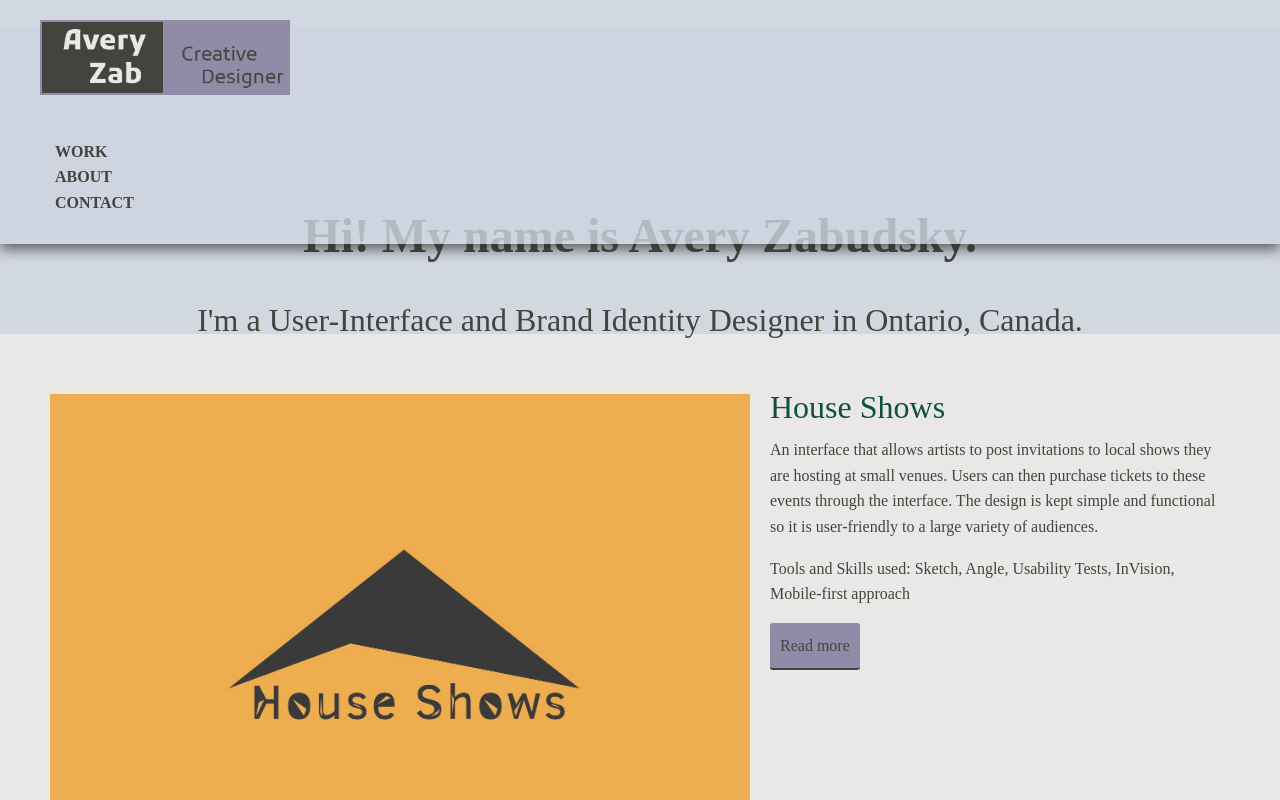
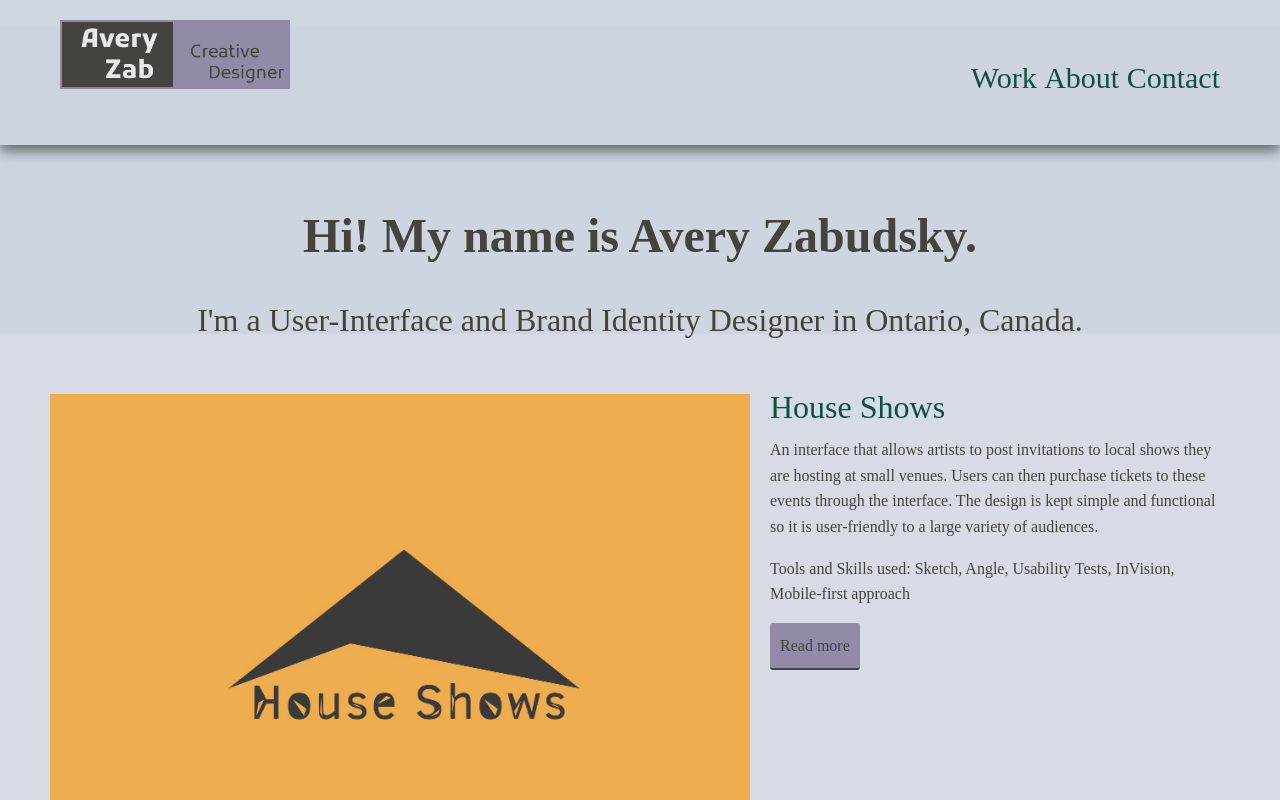
Before and after one commit to averyzab/portfolio-website, a plain HTML site: page index.html in a window 1280 px wide. Shown: the top 800 px of the page. Drawn offline with nearby package versions, Linux system fonts and the light colour scheme.

Commit message:
styling fixes

```diff
--- a/css/style.css
+++ b/css/style.css
@@ -2,7 +2,7 @@
   box-sizing: border-box;
 }
 body {
-  background-color: #eae8e6;
+  background-color: #cdd4e0d0;
   font-family: "Montserrat, sans-serif;";
   font-size: 16px;
   font-weight: 300;
@@ -116,6 +116,7 @@ nav > ul {
 }
 
 nav > ul > li > a {
+  display: inline-block;
   padding: 0 15px;
   text-transform: uppercase;
   font-weight: 700;
@@ -222,20 +223,32 @@ main {
   }
   .logo {
     min-width: 250px;
+    padding-left: 20px;
   }
   nav {
     width: auto;
     float: right;
     margin-top: 4px;
   }
+  .flex-container {
+    display: flex;
+    flex-direction: row;
+    padding-right: 20px;
+    font-weight: 700px;
+  }
   .col-md-6 {
     width: 50%;
   }
+
   nav > ul {
     margin: 1em 0;
+    font-size: 1em;
   }
+
   nav > ul > li {
     display: inline-block;
+    position: relative;
+    font-size: 1em;
     min-width: 641px;
   }
   .navtoggle li:not(:last-child) {
@@ -244,6 +257,9 @@ main {
   .navtoggle li:last-child {
     display: none;
     padding: 0 0 10px;
+  }
+  .big-font {
+    font-size: 30px;
   }
 }
 /* Large Devices (1024px or larger)*/
@@ -257,6 +273,10 @@ main {
   .col-lg-7 {
     width: 60%;
   }
+  .flex-container {
+    display: flex;
+    flex-direction: row;
+  }
 }
 /* X-large Devices (1440px and larger)*/
 @media only screen and (min-width: 1440px) {
--- a/index.html
+++ b/index.html
@@ -31,7 +31,8 @@
             media="(max-width:767px)"
           />
           <nav>
-            <ul>
+            <div class="flex-container">
+              <ul class="big-font">
                 <li><a href="index.html" class="my-link">Work</a></li>
                 <li><a href="about.html" class="my-link">About</a></li>
                 <li>
@@ -49,6 +50,7 @@
                   ></a>
                 </li>
               </ul>
+            </div>
           </nav>
         </div>
       </div>
```
Also changed, not shown: about.html (+3 -1 lines), house-shows.html (+2 -0 lines). Lines whose indentation alone changed are shown as unchanged.
